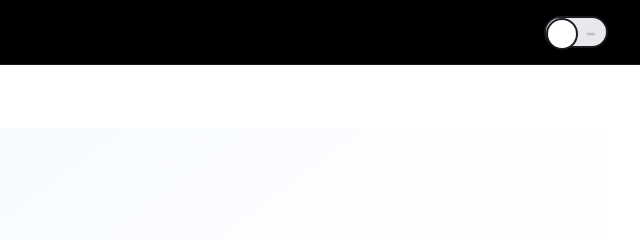
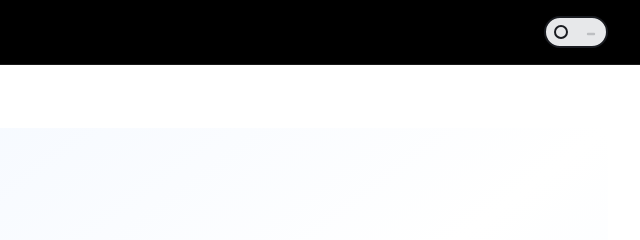
Before and after one commit to ISC-XDU/Website, an Astro site: page / in a window 1280 px wide. Shown: the top 240 px of the page, 640-1280 px from the left. Built offline with nearby package versions, Linux system fonts and the light colour scheme; Astro itself is replaced by a stand-in of ours.

Commit message:
fix: remove big white thumb circle (user only wanted IO switch, no thumb)

```diff
--- a/src/components/ui/ThemeToggle.astro
+++ b/src/components/ui/ThemeToggle.astro
@@ -22,14 +22,7 @@
     transition: background-color 0.4s, border-color 0.4s;
   }
 
-  /* thumb 滑动 */
-  .theme-toggle-thumb {
-    transition: transform 0.4s cubic-bezier(0.68, -0.55, 0.27, 1.55),
-                background-color 0.4s;
-  }
-  .theme-toggle-input:checked + .theme-toggle-label .theme-toggle-thumb {
-    transform: translateX(32px);
-  }
+  /* thumb 已移除（用户要求只保留 IO 开关本体） */
 
   /* sun / moon 透明度 */
   .theme-toggle-sun,
@@ -73,13 +66,6 @@
       class="theme-toggle-moon absolute right-2 top-1/2 -translate-y-1/2 w-3.5 h-1 rounded-full bg-ink-900"
       aria-hidden="true"
     ></span>
-
-    {/* 滑动的 thumb：纯白圆（亮暗模式同色） */}
-    <span
-      class="theme-toggle-thumb absolute top-0 left-0 w-8 h-8 rounded-full
-             bg-white border-2 border-ink-900 shadow-sm"
-      aria-hidden="true"
-    ></span>
   </span>
 </label>
 
```
